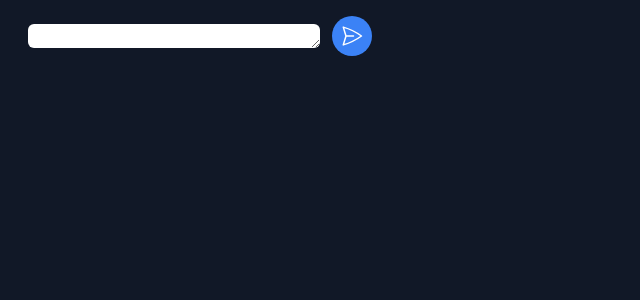
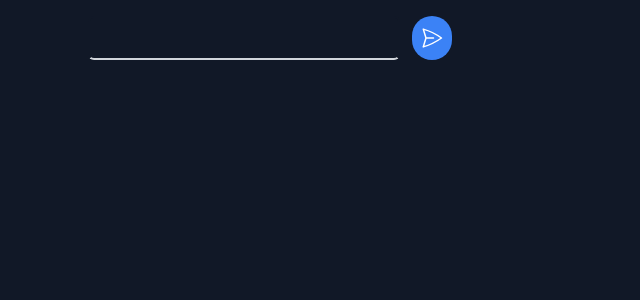
Before and after one commit to TimAlbanUrl/ChatV1, a Vue app: page / in a window 1280 px wide. Shown: the top 300 px of the page, without its empty margins (0-640 px from the left). Built offline with nearby package versions, Linux system fonts and the light colour scheme.

Commit message:
build: layout

```diff
--- a/package.json
+++ b/package.json
@@ -27,6 +27,6 @@
     "postcss": "^8.4.33",
     "prettier": "^3.0.3",
     "tailwindcss": "^3.4.1",
-    "vite": "^5.0.10"
+    "vite": "^5.1.1"
   }
 }
--- a/src/App.vue
+++ b/src/App.vue
@@ -4,7 +4,7 @@
 <template>
   <header>
   </header>
-  <div class="bg-gray-900 text-white" style="width: 100%; height: 100%;">
+  <div class="bg-gray-900 text-white flex flex-row" style="width: 100%; height: 100%;">
     <RouterView />
   </div>
 </template>
--- a/src/assets/main.css
+++ b/src/assets/main.css
@@ -12,3 +12,15 @@ body,
 .text-wrap-b {
     overflow-wrap: break-word;
 }
+
+.not-resizable-ta {
+    resize: none;
+}
+
+.w-message-box {
+    width: 496px;
+}
+
+textarea:focus, input:focus{
+    outline: none;
+}
--- a/src/components/MessageComponent.vue
+++ b/src/components/MessageComponent.vue
@@ -4,7 +4,7 @@ import {computed} from 'vue';
 const props = defineProps({
     message: {
         type: Object,
-        required: true
+        required: false
     }
 });
 
@@ -23,6 +23,7 @@ const emit = defineEmits(['delete'])
 </script>
 
 <template>
+    <div v-if="message.super">
         <div class="p-4 flex rounded-lg shadow-2xl bg-gray-800 w-[31rem]">
             <img :src="message.user.avatarUrl" alt="users_avatar" class="rounded-full h-14 w-14">
             <div class="pl-2">
@@ -42,4 +43,5 @@ const emit = defineEmits(['delete'])
                 </svg>
             </button>
         </div>
+    </div>
 </template>
--- a/src/views/ChatView.vue
+++ b/src/views/ChatView.vue
@@ -7,17 +7,17 @@ const messageText = ref('');
 const messageList = ref([]);
 
 const addMessage = () => {
-    messageList.value.push({
+    messageList.value.unshift({
         id: Math.random().toString(32).slice(2),
         text: messageText.value,
         date: new Date(),
         user: {
             username: "User",
             avatarUrl: "https://sm.ign.com/ign_fr/cover/a/avatar-gen/avatar-generations_bssq.jpg",
-        }
+        },
+        super: true
     });
     messageText.value = ""
-    messageText.value.focus()
 };
 
 const deleteMessage = (id) => {
@@ -28,10 +28,10 @@ const deleteMessage = (id) => {
 
 <template>
     <ul class="list-none p-4">
-        <li>
+        <li class="flex justify-center w-message-box">
             <textarea
             @keyup.enter.exact="addMessage"
-            v-model="messageText" class="text-black rounded-md ml-3" name="message" id="message" cols="30" rows="1"></textarea>
+            v-model="messageText" class="p-2 text-white bg-gray-900 border-2 border-gray-900 border-b-gray-300 rounded-md ml-3 not-resizable-ta" name="message" id="message" cols="30" rows="1"></textarea>
             <button @click="addMessage" class="p-2 bg-blue-500 rounded-full ml-3">
                 <svg xmlns="http://www.w3.org/2000/svg" fill="none" viewBox="0 0 24 24" stroke-width="1.5" stroke="currentColor" class="w-6 h-6">
                     <path stroke-linecap="round" stroke-linejoin="round" d="M6 12 3.269 3.125A59.769 59.769 0 0 1 21.485 12 59.768 59.768 0 0 1 3.27 20.875L5.999 12Zm0 0h7.5" />
```
Also changed, not shown: 1 other file (tests, documents, lock files or other folders). Lines whose indentation alone changed are shown as unchanged.
